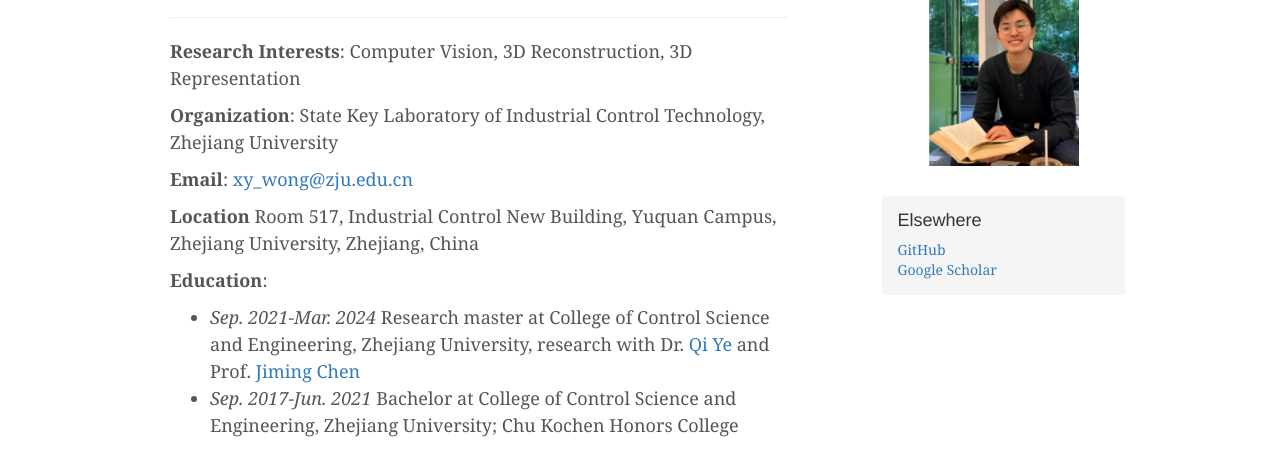
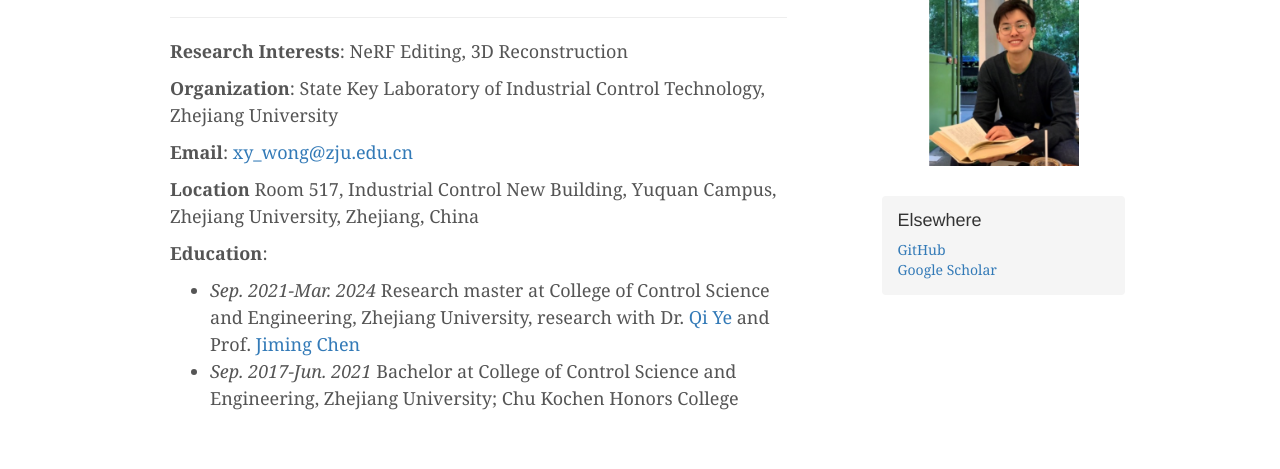
Before and after one commit to windingwind/windingwind.github.io, a plain HTML site: page index.html in a window 1280 px wide. Shown: the part 303-772 px from the top of the page. Drawn offline with Linux system fonts and the light colour scheme.

Commit message:
update: intro

```diff
--- a/index.html
+++ b/index.html
@@ -71,10 +71,7 @@
             <p class="blog-post-meta">28/07/2023</p>
 
             <hr />
-            <p>
-              <b>Research Interests</b>: Computer Vision, 3D Reconstruction, 3D
-              Representation
-            </p>
+            <p><b>Research Interests</b>: NeRF Editing, 3D Reconstruction</p>
 
             <p>
               <b>Organization</b>: State Key Laboratory of Industrial Control
```
